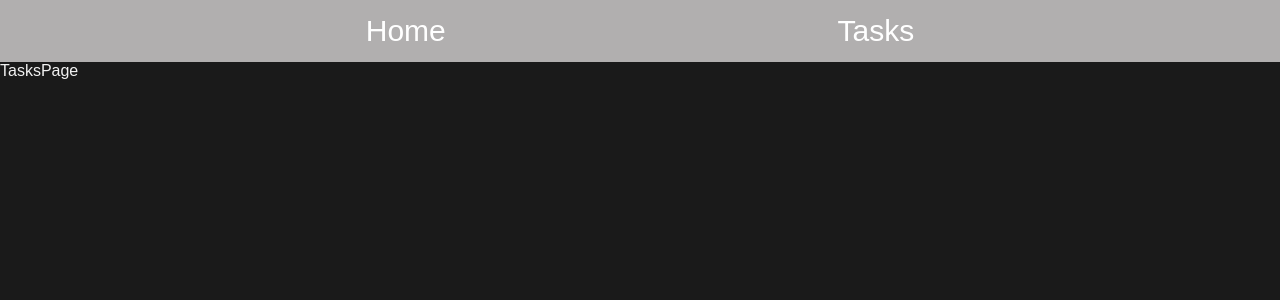
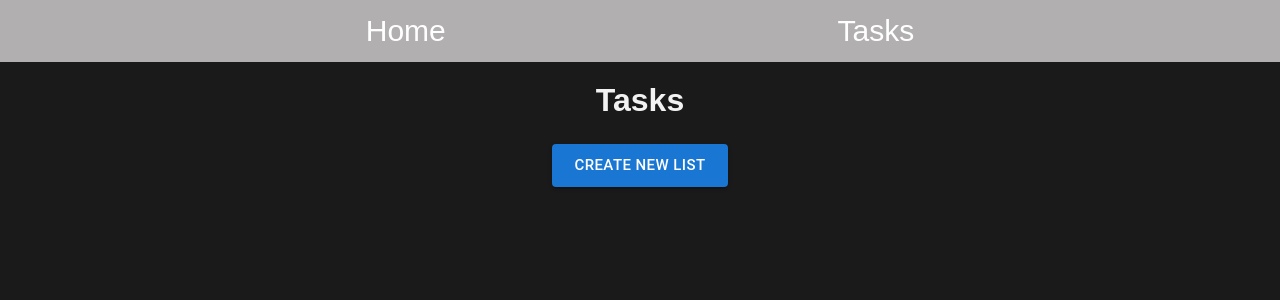
Before and after one commit to Pipeto84/react-ts, a React app: page /tasks in a window 1280 px wide. Shown: the top 300 px of the page. Built offline with nearby package versions, Linux system fonts and the light colour scheme; the HTML template or start-up script is replaced by a standard one.

Commit message:
tasks column

```diff
--- a/src/pages/TasksPage.tsx
+++ b/src/pages/TasksPage.tsx
@@ -1,6 +1,11 @@
+import Button from '@mui/material/Button'
+import "../styles/TasksPage.css"
 
 export const TasksPage = () => {
   return (
-    <div>TasksPage</div>
+    <div className='tasks'>
+      <h1>Tasks</h1>
+      <Button href="/" variant="contained" size='large'>Create new list</Button>
+    </div>
   )
 }
--- /dev/null
+++ b/src/styles/TasksPage.css
@@ -0,0 +1,8 @@
+.tasks {
+  margin: 1.25rem;
+  display: grid;
+  grid-template-columns: 1fr;
+  grid-template-rows: repeat(3, 1fr);
+  justify-items: center;
+  gap: 1.25rem;
+}
```
